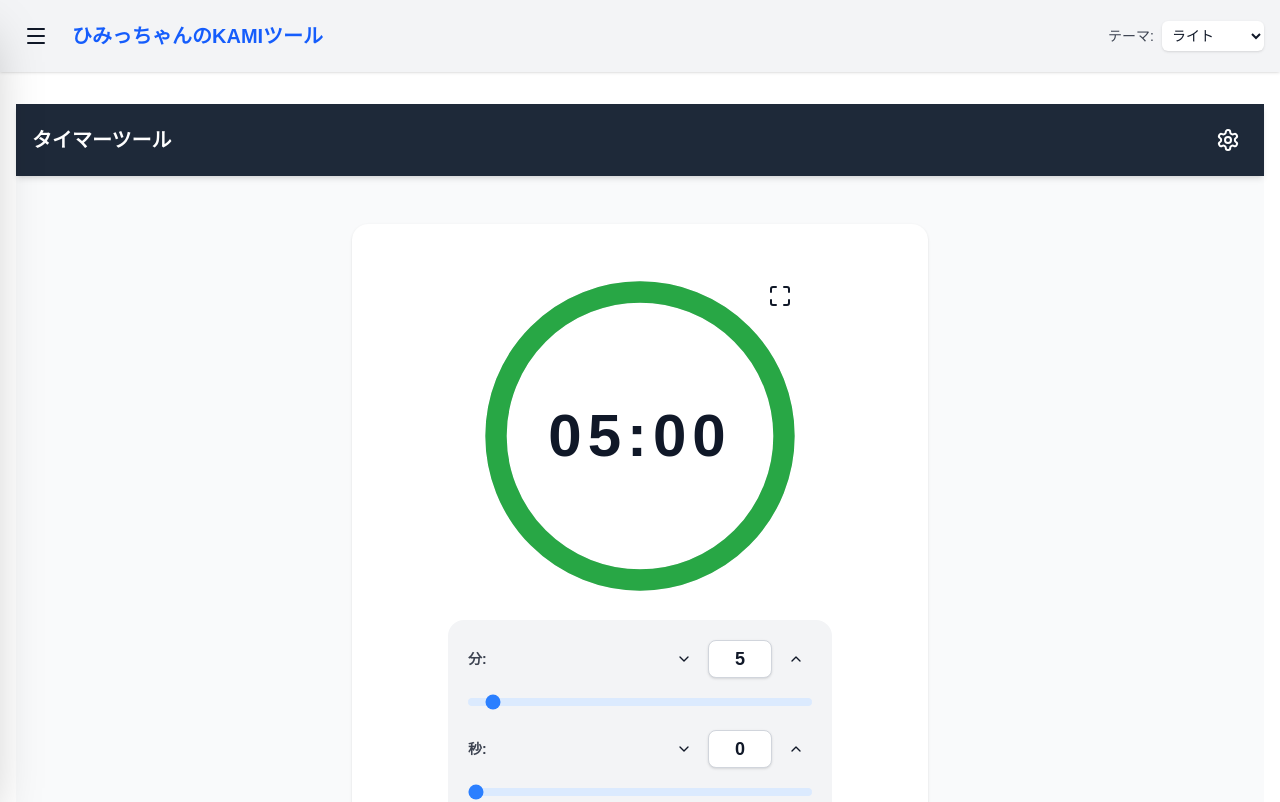
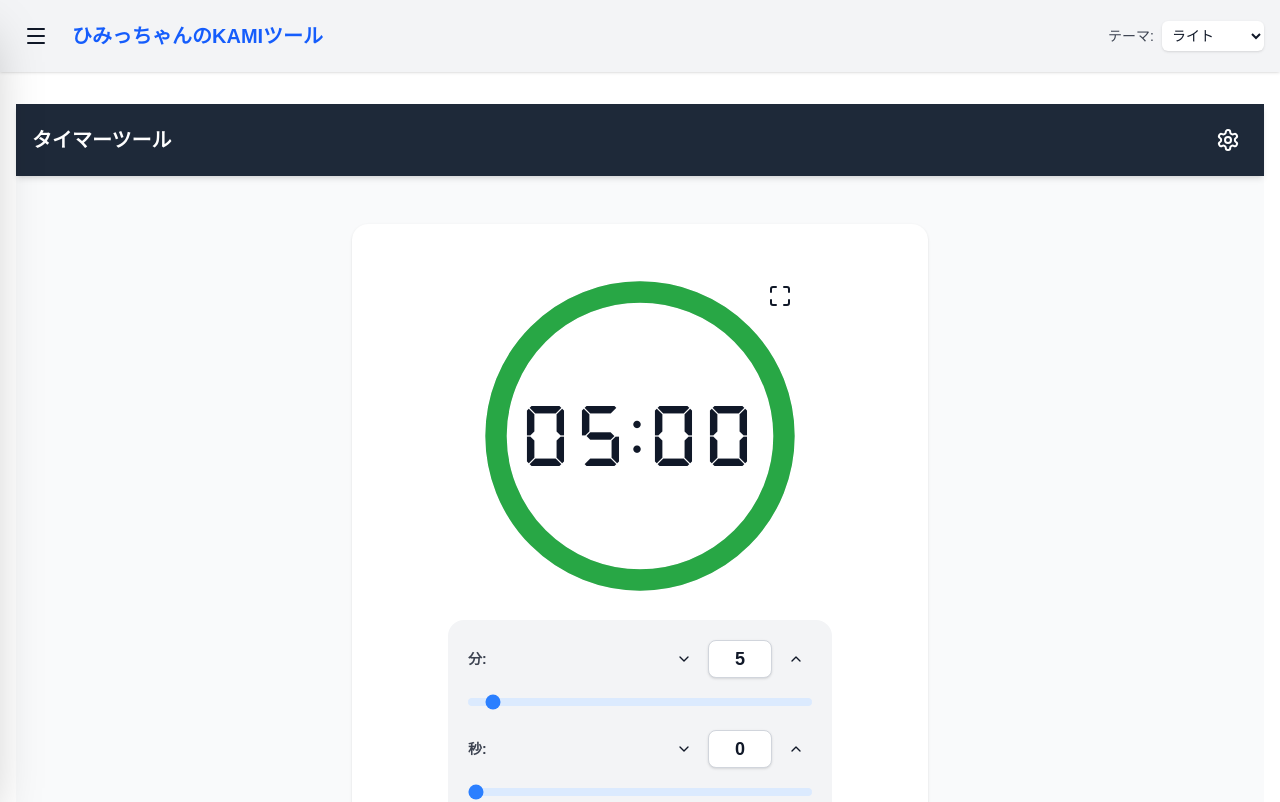
Before and after one commit to himitu-da/himitu-tool, a Next.js app: page /tool/timer in a window 1280 px wide. Shown: the top 802 px of the page. Built offline with nearby package versions, Linux system fonts and the light colour scheme.

Commit message:
feat: Refactor font handling by removing local font imports and adding shared digital font options

```diff
--- a/src/app/salary-timer/page.tsx
+++ b/src/app/salary-timer/page.tsx
@@ -1,23 +1,9 @@
 "use client";
 
 import React, { useState, useEffect, useRef } from "react";
-import localFont from "next/font/local";
 import { useTheme } from "../ThemeProvider";
 import { ToolStickyHeader } from "@/components/ToolStickyHeader";
-
-const dseg7ClassicBold = localFont({
-  src: "./DSEG7Classic-Bold.woff2",
-  weight: "700",
-  style: "normal",
-  display: "swap",
-});
-
-const dseg14ClassicBold = localFont({
-  src: "./DSEG14Classic-Bold.woff2",
-  weight: "700",
-  style: "normal",
-  display: "swap",
-});
+import { dseg7ClassicBold, dseg14ClassicBold } from "@/lib/digitalFonts";
 
 type FrequencyPreset = "60fps" | "10fps" | "2fps" | "1fps" | "custom";
 type DecimalPlaces = 0 | 1 | 2 | 3;
--- a/src/app/timer/page.tsx
+++ b/src/app/timer/page.tsx
@@ -6,6 +6,9 @@ import { useTheme } from '../ThemeProvider';
 import { ToolPageLayout } from "@/components/ToolPageLayout";
 import { ToolPanel } from "@/components/ToolPanel";
 import { useToolTheme } from "@/lib/useToolTheme";
+import { dseg7ClassicBold } from "@/lib/digitalFonts";
+
+type FontKind = 'default' | 'roman' | 'digital';
 
 interface Settings {
   defaultMinutes: number;
@@ -14,6 +17,7 @@ interface Settings {
   volume: number;
   enableMilliseconds: boolean;
   muted: boolean;
+  fontFamily: FontKind;
 }
 
 export default function TimerPage() {
@@ -35,7 +39,8 @@ export default function TimerPage() {
     alarmSound: '/alarm.mp3',
     volume: 1,
     enableMilliseconds: false,
-    muted: false
+    muted: false,
+    fontFamily: 'digital'
   });
 
   const [isSettingsOpen, setIsSettingsOpen] = useState(false);
@@ -56,6 +61,7 @@ export default function TimerPage() {
     const savedVolume = localStorage.getItem('timerVolume') || '1';
     const savedEnableMs = localStorage.getItem('timerEnableMilliseconds') === 'true';
     const savedMuted = localStorage.getItem('timerMuted') === 'true';
+    const savedFont = localStorage.getItem('timerFontFamily') as FontKind | null;
 
     const defaultMins = savedMins !== null ? parseInt(savedMins, 10) : 5;
     const defaultSecs = savedSecs !== null ? parseInt(savedSecs, 10) : 0;
@@ -66,7 +72,11 @@ export default function TimerPage() {
       alarmSound: savedAlarm,
       volume: parseFloat(savedVolume),
       enableMilliseconds: savedEnableMs,
-      muted: savedMuted
+      muted: savedMuted,
+      fontFamily:
+        savedFont === 'default' || savedFont === 'roman' || savedFont === 'digital'
+          ? savedFont
+          : 'digital'
     });
 
     setInputMinutes(defaultMins);
@@ -169,10 +179,18 @@ export default function TimerPage() {
       alarmSound: 'timerAlarmSound',
       volume: 'timerVolume',
       enableMilliseconds: 'timerEnableMilliseconds',
-      muted: 'timerMuted'
+      muted: 'timerMuted',
+      fontFamily: 'timerFontFamily'
     };
     if (mapping[key as string]) localStorage.setItem(mapping[key as string], String(value));
   };
+
+  const timerFontClassName =
+    settings.fontFamily === 'digital'
+      ? dseg7ClassicBold.className
+      : settings.fontFamily === 'roman'
+      ? 'font-serif'
+      : 'font-sans';
 
   // --- Theme Style Helpers ---
   const getButtonHoverClasses = () => {
@@ -298,7 +316,7 @@ export default function TimerPage() {
               className="transition-all duration-1000 ease-linear"
             />
           </svg>
-          <div className={`z-10 ${settings.enableMilliseconds ? 'text-3xl sm:text-4xl' : 'text-5xl sm:text-6xl'} font-bold tracking-widest transition-transform duration-300 ${isRunning ? 'scale-105 opacity-90' : 'scale-100 opacity-100'}`}>
+          <div className={`z-10 ${settings.enableMilliseconds ? 'text-3xl sm:text-4xl' : 'text-5xl sm:text-6xl'} font-bold tracking-widest transition-transform duration-300 ${timerFontClassName} ${isRunning ? 'scale-105 opacity-90' : 'scale-100 opacity-100'}`} style={{ fontVariantNumeric: 'tabular-nums' }}>
             {formatTime(timeLeft)}
           </div>
         </div>
@@ -513,6 +531,18 @@ export default function TimerPage() {
                       }
                     }} className={`w-20 p-2 text-center rounded-md ${getNumberInputClasses()}`} />
                   </div>
+                  <div className={`flex justify-between items-center p-3 rounded-lg border ${getSettingItemClasses()}`}>
+                    <label>表示フォント:</label>
+                    <select
+                      value={settings.fontFamily}
+                      onChange={(e) => updateSettingStore('fontFamily', e.target.value as FontKind)}
+                      className={`w-40 p-2 rounded-md focus:outline-none ${getNumberInputClasses()}`}
+                    >
+                      <option value="digital">デジタル数字</option>
+                      <option value="roman">ローマン体</option>
+                      <option value="default">デフォルト</option>
+                    </select>
+                  </div>
                 </div>
               )}
 
@@ -643,7 +673,7 @@ export default function TimerPage() {
                 className="transition-all duration-1000 ease-linear"
               />
             </svg>
-            <div className={`z-10 ${settings.enableMilliseconds ? 'text-[8vw] sm:text-[10vh]' : 'text-[12vw] sm:text-[15vh]'} font-bold tracking-widest transition-transform duration-300 ${isRunning ? 'scale-105 opacity-90' : 'scale-100 opacity-100'}`}>
+            <div className={`z-10 ${settings.enableMilliseconds ? 'text-[8vw] sm:text-[10vh]' : 'text-[12vw] sm:text-[15vh]'} font-bold tracking-widest transition-transform duration-300 ${timerFontClassName} ${isRunning ? 'scale-105 opacity-90' : 'scale-100 opacity-100'}`} style={{ fontVariantNumeric: 'tabular-nums' }}>
               {formatTime(timeLeft)}
             </div>
           </div>
--- a/src/app/tool-versions.json
+++ b/src/app/tool-versions.json
@@ -1018,9 +1018,9 @@
     {
       "id": "timer",
       "title": "タイマーツール",
-      "version": "1.0.1",
+      "version": "1.0.2",
       "updatedAt": "2026-03-17",
-      "changeSummary": "Apply ToolPageLayout and ToolPanel",
+      "changeSummary": "Add shared digital font toggle options",
       "history": [
         {
           "version": "1.0.0",
@@ -1031,6 +1031,11 @@
           "version": "1.0.1",
           "updatedAt": "2026-03-17",
           "summary": "Apply ToolPageLayout and ToolPanel"
+        },
+        {
+          "version": "1.0.2",
+          "updatedAt": "2026-03-17",
+          "summary": "Add shared digital font toggle options"
         }
       ]
     },
--- /dev/null
+++ b/src/lib/digitalFonts.ts
@@ -0,0 +1,15 @@
+import localFont from "next/font/local";
+
+export const dseg7ClassicBold = localFont({
+  src: "../assets/fonts/DSEG7Classic-Bold.woff2",
+  weight: "700",
+  style: "normal",
+  display: "swap",
+});
+
+export const dseg14ClassicBold = localFont({
+  src: "../assets/fonts/DSEG14Classic-Bold.woff2",
+  weight: "700",
+  style: "normal",
+  display: "swap",
+});
```
Also changed, not shown: src/assets/fonts/DSEG14Classic-Bold.woff2 (renamed from src/app/salary-timer/DSEG14Classic-Bold.woff2), src/assets/fonts/DSEG7Classic-Bold.woff2 (renamed from src/app/salary-timer/DSEG7Classic-Bold.woff2).
